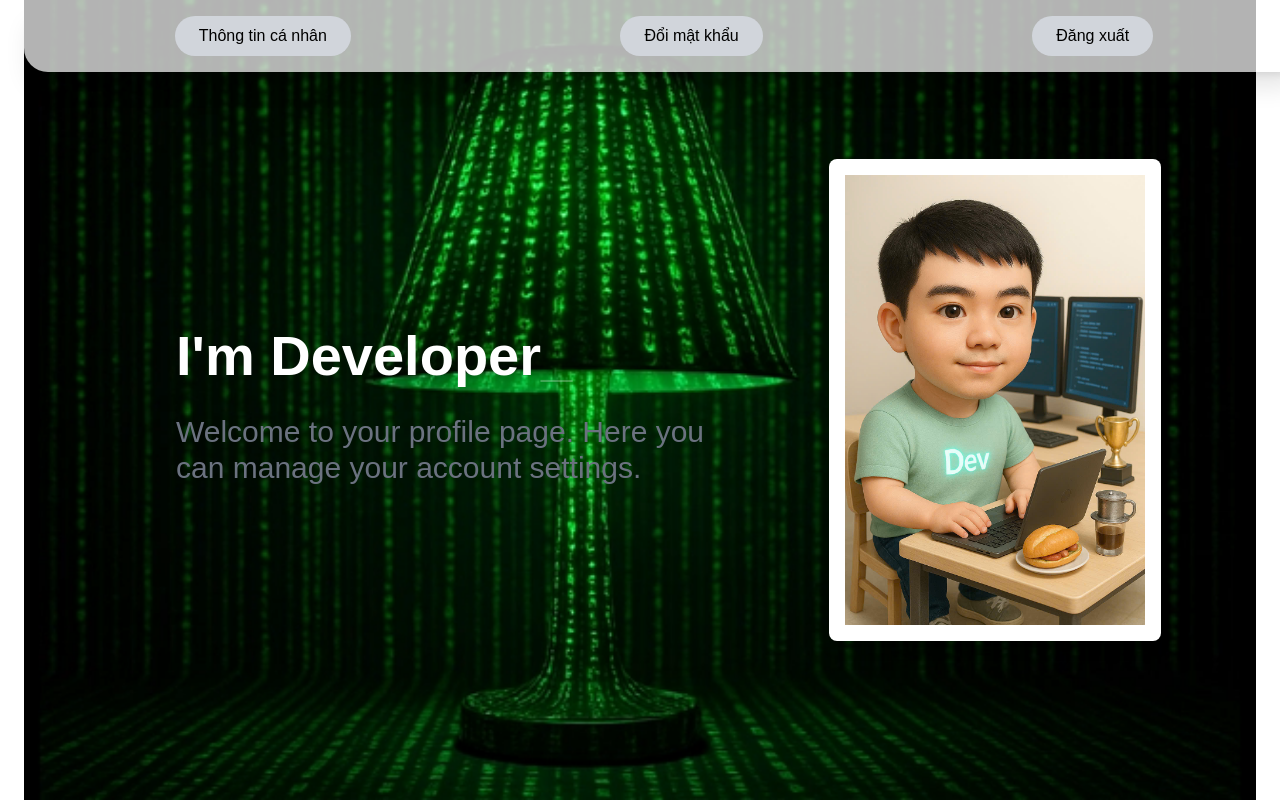
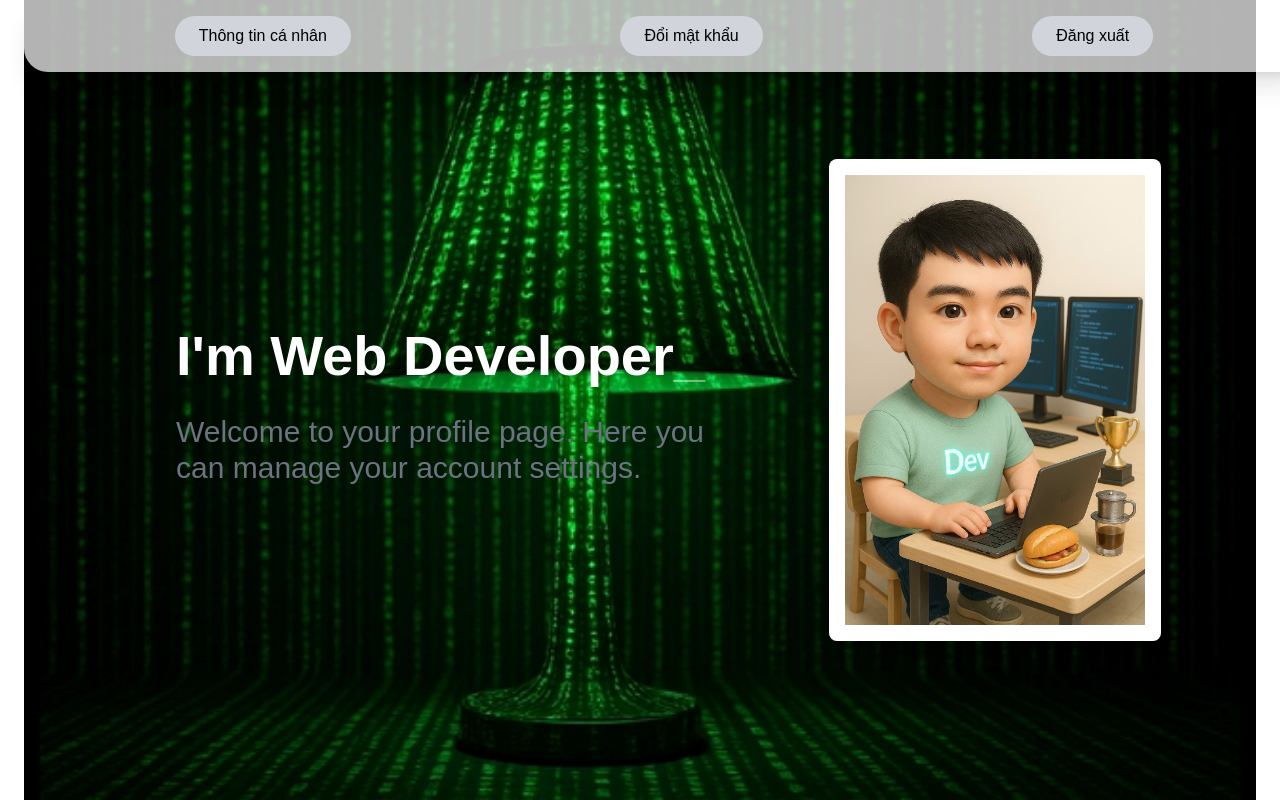
Before and after one commit to TRI-HM/my_website.dev, a Next.js app: page /profile in a window 1280 px wide. Built offline with nearby package versions, Linux system fonts and the light colour scheme.

Commit message:
feat: update typing effect strings for clarity

```diff
--- a/app/profile/components/Cover.tsx
+++ b/app/profile/components/Cover.tsx
@@ -19,8 +19,9 @@ const Cover = () => {
               strings={[
                 "Huỳnh Minh Trí",
                 "Theon Huynh",
-                "Developer",
+                "Web Developer",
                 "Project Management",
+                "Full Stack Developer",
               ]}
               typeSpeed={60}
               backSpeed={30}
```
